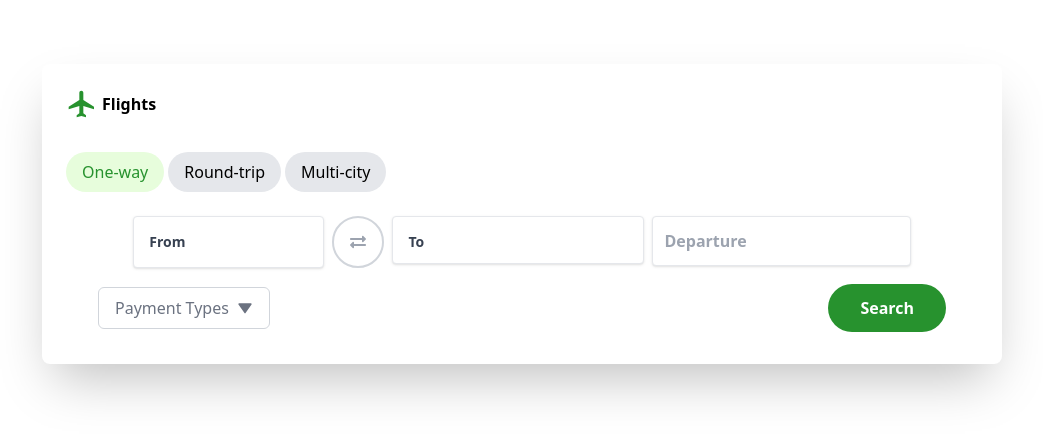
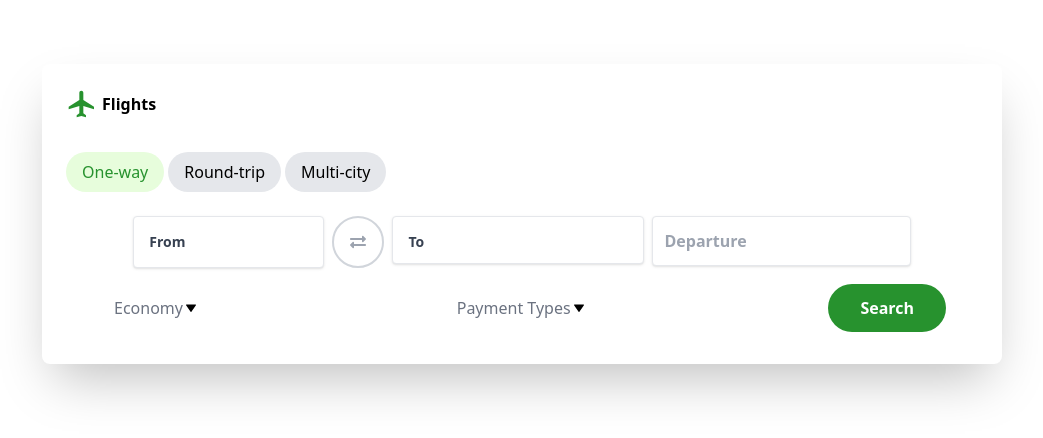
Before and after one commit to rajibrahman74/flight-booking-task, a React (Vite) app: page / in a window 1280 px wide. Shown: the top 438 px of the page, without its empty margins (118-1161 px from the left). Built offline with nearby package versions, Linux system fonts and the light colour scheme.

Commit message:
[ADD]-Ticket-types-dropdown

```diff
--- a/src/SharedComponents/AllDropdowns/AllDropdowns.jsx
+++ b/src/SharedComponents/AllDropdowns/AllDropdowns.jsx
@@ -1,8 +1,10 @@
 import PaymentTypes from "./Dropdowns/PaymentTypes";
+import TicketTypes from "./Dropdowns/TicketTypes";
 
 const AllDropdowns = () => {
   return (
     <>
+      <TicketTypes />
       <PaymentTypes />
     </>
   );
--- a/src/SharedComponents/AllDropdowns/Dropdowns/PaymentTypes.jsx
+++ b/src/SharedComponents/AllDropdowns/Dropdowns/PaymentTypes.jsx
@@ -45,13 +45,14 @@ const PaymentTypes = () => {
       <div>
         <button
           type="button"
-          className="inline-flex items-center gap-2 justify-center w-full rounded-md border border-gray-300 px-4 py-2 bg-white font-medium text-gray-500 text-base hover:bg-gray-50 focus:outline-none focus:ring-2 focus:ring-offset-2 focus:ring-offset-gray-100"
+          className="
+          inline-flex items-center justify-center w-full rounded-md px-4 py-2 bg-white text-md font-medium text-gray-500 hover:bg-gray-200 focus:outline-none"
           onClick={handleToggle}
         >
           {selectedCheckboxes.length > 0
             ? `${selectedCheckboxes.length} Payment Types `
             : "Payment Types"}{" "}
-          <BiSolidDownArrow></BiSolidDownArrow>
+          <BiSolidDownArrow className="w-4 h-3 text-black"></BiSolidDownArrow>
         </button>
       </div>
       {isOpen && (
--- /dev/null
+++ b/src/SharedComponents/AllDropdowns/Dropdowns/TicketTypes.jsx
@@ -0,0 +1,64 @@
+import { useState } from "react";
+import { BiSolidDownArrow } from "react-icons/bi";
+
+const TicketTypes = () => {
+  const [selectedOption, setSelectedOption] = useState("Economy");
+  const [isOpen, setIsOpen] = useState(false);
+
+  const options = [
+    "Economy",
+    "Premium Economy",
+    "Business Class",
+    "First Class",
+  ];
+  const handleToggle = () => {
+    setIsOpen(!isOpen);
+  };
+
+  const handleOptionSelect = (option) => {
+    setSelectedOption(option);
+    setIsOpen(false);
+  };
+
+  return (
+    <div className="relative inline-block text-left">
+      <div>
+        <button
+          type="button"
+          className="inline-flex items-center justify-center w-full rounded-md px-4 py-2 bg-white text-md font-medium text-gray-500 hover:bg-gray-200 focus:outline-none"
+          onClick={handleToggle}
+        >
+          {selectedOption}
+          <BiSolidDownArrow className="w-4 h-3 text-black" />
+        </button>
+      </div>
+      {isOpen && (
+        <div className="origin-top-right absolute right-0 mt-2 w-56 rounded-md shadow-lg bg-white ring-1 ring-black ring-opacity-5">
+          <div
+            className="py-1 text-md"
+            role="menu"
+            aria-orientation="vertical"
+            aria-labelledby="options-menu"
+          >
+            {options.map((option) => (
+              <div
+                key={option}
+                className={`${
+                  option === selectedOption
+                    ? "font-semibold text-md text-[#188920]"
+                    : ""
+                } cursor-pointer px-4 py-2 text-md hover:bg-gray-100`}
+                role="menuitem"
+                onClick={() => handleOptionSelect(option)}
+              >
+                {option}
+              </div>
+            ))}
+          </div>
+        </div>
+      )}
+    </div>
+  );
+};
+
+export default TicketTypes;
```
